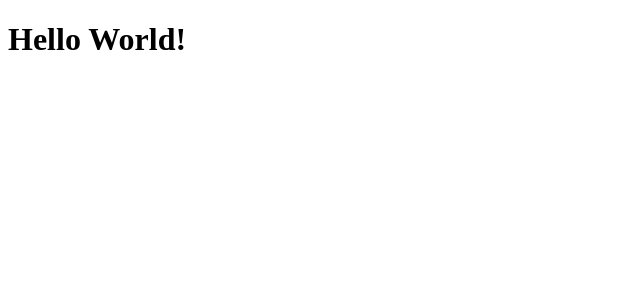
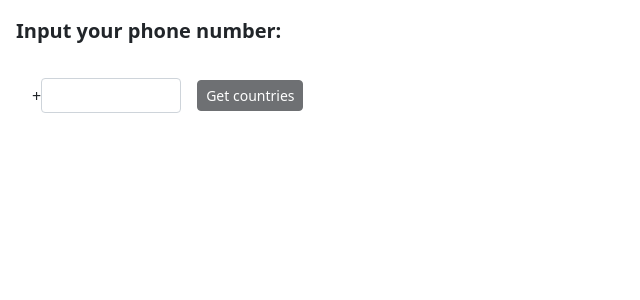
Before and after one commit to Ralfers/phone-to-country, a React (Create React App) app in the folder ui/: page / in a window 1280 px wide. Shown: the top 300 px of the page, without its empty margins (0-640 px from the left). Built offline with nearby package versions, Linux system fonts and the light colour scheme.

Commit message:
Add GUI content

```diff
--- a/ui/package.json
+++ b/ui/package.json
@@ -7,8 +7,12 @@
     "@testing-library/jest-dom": "^5.16.5",
     "@testing-library/react": "^13.4.0",
     "@testing-library/user-event": "^13.5.0",
+    "bootstrap": "^5.2.3",
     "copyfiles": "^2.4.1",
+    "country-flag-icons": "^1.5.5",
     "react": "^18.2.0",
+    "react-bootstrap": "^2.7.2",
+    "react-bootstrap-icons": "^1.10.2",
     "react-dom": "^18.2.0",
     "react-scripts": "5.0.1",
     "web-vitals": "^2.1.4"
--- a/ui/src/App.js
+++ b/ui/src/App.js
@@ -1,8 +1,12 @@
+import React from 'react'
+
+import PhoneToCountryScene from './scenes/phone-to-country-scene/phone-to-country-scene'
 
 const App = () => {
+
   return (
-    <div className="App">
-      <h1>Hello World!</h1>
+    <div>
+      <PhoneToCountryScene />
     </div>
   )
 }
--- a/ui/src/index.js
+++ b/ui/src/index.js
@@ -1,6 +1,9 @@
 import React from 'react'
 import ReactDOM from 'react-dom/client'
+
 import App from './App'
+
+import 'bootstrap/dist/css/bootstrap.min.css';
 
 const root = ReactDOM.createRoot(document.getElementById('root'));
 root.render(
--- /dev/null
+++ b/ui/src/scenes/phone-to-country-scene/components/error-label.js
@@ -0,0 +1,17 @@
+import React from 'react'
+import Form from 'react-bootstrap/Form'
+
+const labelStyles = {
+  fontSize: '12px',
+  color: 'red',
+}
+
+const ErrorLabel = props => {
+  const { children } = props
+
+  return (
+    <Form.Label style={labelStyles}>{children}</Form.Label>
+  )
+}
+
+export default ErrorLabel
--- /dev/null
+++ b/ui/src/scenes/phone-to-country-scene/components/phone-countries.js
@@ -0,0 +1,50 @@
+import React from 'react'
+
+import Form from 'react-bootstrap/Form'
+import Flags from 'country-flag-icons/react/3x2'
+
+import UnknownCountryIcon from './unknown-country-icon'
+
+const containerStyle = {
+  marginTop: '24px',
+  height: '35px',
+  display: 'flex',
+  direction: 'row',
+  alignItems: 'center',
+}
+
+const labelStyle = {
+  marginBottom: '0px',
+  marginRight: '16px',
+}
+
+const flagStyle = {
+  width: '35px',
+  marginRight: '8px',
+}
+
+const unknownFlagStyle = {
+  marginRight: '8px',
+}
+
+const PhoneCountries = props => {
+  const { countryCodes } = props
+
+  const mapCodesToIcons = () => {
+    return countryCodes.map(countryCode => {
+      const Flag = Flags[countryCode]
+      return !Flag ? <Flag style={flagStyle} key={countryCode} title={countryCode} /> : <UnknownCountryIcon style={unknownFlagStyle} key={countryCode} title={countryCode} />
+    })
+  }
+
+   const flagIcons = mapCodesToIcons()
+
+  return (
+    <div style={containerStyle}>
+      <Form.Label style={labelStyle}>The phone number is from the following countries:</Form.Label>
+      {mapCodesToIcons()}
+    </div>
+  )
+}
+
+export default PhoneCountries
--- /dev/null
+++ b/ui/src/scenes/phone-to-country-scene/components/phone-input.js
@@ -0,0 +1,62 @@
+import React, { useState } from 'react'
+
+import Form from 'react-bootstrap/Form'
+
+const containerStyle = {
+  display: 'flex',
+  direction: 'row',
+  alignItems: 'center',
+  height: '35px',
+}
+
+const inputStyle = {
+  width: '140px',
+  height: '100%',
+  display: 'inline',
+  paddingLeft: '3px',
+}
+
+const alertStyle = {
+  width: '200px',
+}
+
+const PhoneInput = props => {
+  const { value, setValue, setErrorMessage } = props
+
+  const isValidPhoneNumber = phoneNumber => {
+    return phoneNumber && phoneNumber.length >= 7 && phoneNumber.length <= 15 && /^\d*$/.test(phoneNumber)
+  }
+
+  const isAllowedInput = phoneNumber => {
+    return !phoneNumber || phoneNumber.length <= 15 && /^\d*$/.test(phoneNumber)
+  }
+
+  const onChange = event => {
+    const newValue = event.target.value
+
+    if (!isAllowedInput(newValue)) return
+
+    setValue(newValue)
+
+    if (!isValidPhoneNumber(newValue)) {
+      setErrorMessage('Phone number must only contain 7-15 digits')
+    } else {
+      setErrorMessage('')
+    }
+  }
+
+  return (
+    <div style={containerStyle}>
+      +
+      <Form.Control
+        type='text'
+        size='sm'
+        style={inputStyle}
+        value={value || ''}
+        onChange={onChange}
+      />
+    </div>
+  )
+}
+
+export default PhoneInput
--- /dev/null
+++ b/ui/src/scenes/phone-to-country-scene/components/submit-button.js
@@ -0,0 +1,25 @@
+import React from 'react'
+
+import Button from 'react-bootstrap/Button'
+
+const buttonStyle = {
+  marginLeft: '16px',
+}
+
+const SubmitButton = props => {
+  const { onClick, disabled } = props
+
+  return (
+    <Button
+      variant='dark'
+      size='sm'
+      style={buttonStyle}
+      onClick={onClick}
+      disabled={disabled}
+    >
+      Get countries
+    </Button>
+  )
+}
+
+export default SubmitButton
--- /dev/null
+++ b/ui/src/scenes/phone-to-country-scene/components/unknown-country-icon.js
@@ -0,0 +1,25 @@
+import React from 'react'
+
+import { Question } from 'react-bootstrap-icons'
+
+const containerStyle = {
+  height: '35px',
+  width: '35px',
+  backgroundColor: 'whitesmoke',
+  display: 'flex',
+  justifyContent: 'center',
+  alignItems: 'center',
+  borderRadius: '5px',
+}
+
+const UnknownCountryIcon = props => {
+  const { style, title } = props
+
+  return (
+    <div style={{...containerStyle, ...style}} title={title}>
+      <Question size={25} />
+    </div>
+  )
+}
+
+export default UnknownCountryIcon
--- /dev/null
+++ b/ui/src/scenes/phone-to-country-scene/phone-to-country-scene.js
@@ -0,0 +1,69 @@
+import React, { useState } from 'react'
+
+import Form from 'react-bootstrap/Form'
+
+import PhoneInput from './components/phone-input'
+import ErrorLabel from './components/error-label'
+import SubmitButton from './components/submit-button'
+import PhoneCountries from './components/phone-countries'
+
+const containerStyle = {
+  padding: '16px',
+}
+
+const contentContainerStyle = {
+  marginLeft: '16px',
+}
+
+const inputContainerStyle = {
+  display: 'flex',
+  direction: 'row',
+  alignItems: 'center',
+}
+
+const titleStyle = {
+  marginBottom: '32px',
+  fontWeight: '600',
+  fontSize: '20px',
+}
+
+const PhoneToCountryScene = () => {
+  const [phoneNumber, setPhoneNumber] = useState('')
+  const [errorMessage, setErrorMessage] = useState('')
+  const [countryCodes, setCountryCodes] = useState([])
+
+  const getCountryCodes = () => {
+    fetch('/country?' + new URLSearchParams({
+        phoneNumber: `+${phoneNumber}`,
+    }))
+    .then(response => {
+      if (response.ok) {
+        return response.json()
+      }
+      throw new Error('Error while fetching country codes')
+    })
+    .then(data => {
+      setCountryCodes(data.countryCodes)
+    })
+    .catch(error => {
+      setErrorMessage('Unknown phone number')
+      setCountryCodes([])
+    })
+  }
+
+  return (
+    <div style={containerStyle}>
+      <Form.Label style={titleStyle}>Input your phone number:</Form.Label>
+      <div style={contentContainerStyle}>
+        <div style={inputContainerStyle}>
+          <PhoneInput value={phoneNumber} setValue={setPhoneNumber} setErrorMessage={setErrorMessage} />
+          <SubmitButton disabled={!phoneNumber || errorMessage} onClick={getCountryCodes} />
+        </div>
+        {errorMessage && <ErrorLabel>{errorMessage}</ErrorLabel>}
+        {countryCodes.length > 0 && <PhoneCountries countryCodes={countryCodes} />}
+      </div>
+    </div>
+  )
+}
+
+export default PhoneToCountryScene
```
